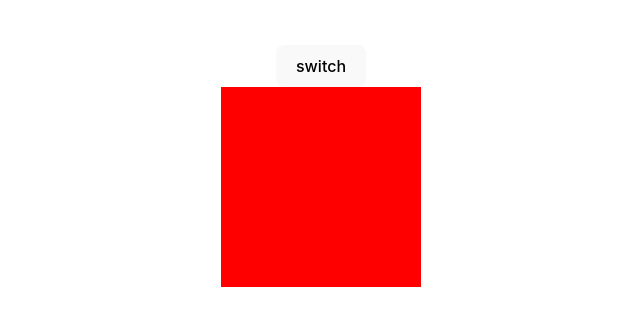
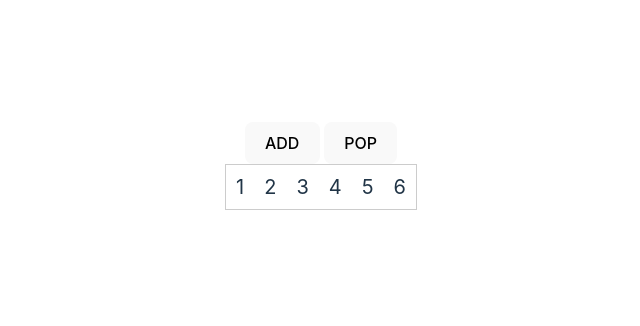
Before and after one commit to xiaoshanzhaguo/Vue3_Study, a Vue app: page / in a window 1280 px wide. Shown: the part 234-560 px from the top of the page, without its empty margins (319-959 px from the left). Built offline with nearby package versions, Linux system fonts and the light colour scheme.

Commit message:
feat: transitionGroup

```diff
--- a/package.json
+++ b/package.json
@@ -9,6 +9,7 @@
     "preview": "vite preview"
   },
   "dependencies": {
+    "animate.css": "^4.1.1",
     "gsap": "^3.12.5",
     "unplugin-vue-define-options": "^1.4.1",
     "vue": "^3.2.37"
--- a/src/components/Content/index.vue
+++ b/src/components/Content/index.vue
@@ -1,112 +1,40 @@
 <template>
  <div class="content">
-    <button @click="flag = !flag">switch</button>
-    <transition
-        appear
-        appear-from-class="from"
-        appear-active-class="active"
-        appear-to-class="to"
-    >
-        <div v-if="flag" class="box"></div>
-    </transition>
+    <button @click="add">ADD</button> <button @click="pop">POP</button>
+    <div class="wraps">
+        <transition-group
+            leave-active-class="animate__animated animate__bounceOut"
+            enter-active-class="animate__animated animate__bounceIn">
+            <div class="item" :key="item" v-for="item in list">{{ item }}</div>
+        </transition-group>
+    </div>
  </div>
 </template>
 <script setup lang='ts'>
 import { ref, reactive } from 'vue'
-import gsap from 'gsap'
-const flag = ref<boolean>(true)
-const EnterFrom = (el: Element) => {
-    // console.log('进入之前');
-    gsap.set(el, {
-        width: 0,
-        height: 0
-    })
+import 'animate.css'
+
+const list = reactive<number[]>([1,2,3,4,5,6])
+
+const add = () => {
+    list.push(list.length + 1);
 }
-const EnterActive = (el: Element, done: gsap.Callback) => {
-    // console.log('过渡曲线');
-    // setTimeout(() => {
-    //     done();
-    // }, 3000)
-    gsap.to(el, {
-        width: 200,
-        height: 200,
-        onComplete: done
-    })
+
+const pop = () => {
+    list.pop();
 }
-const EnterTo = (el: Element) => {
-    console.log('过渡完成');
-}
-const EnterCancelled = (el: Element) => {
-    console.log('过渡效果被打断');
-}
-const LeaveFrom = (el: Element) => {
-    console.log('离开之前');
-}
-const Leave = (el: Element, done: gsap.Callback) => {
-    // console.log('离开过渡曲线');
-    // setTimeout(() => {
-    //     done();
-    // }, 3000)
-    gsap.to(el, {
-        width: 0,
-        height: 0,
-        onComplete: done
-    })
-}
-const LeaveTo = (el: Element) => {
-    console.log('离开完成');
-}
-const LeaveCancelled = (el: Element) => {
-    console.log('离开过渡曲线被打断----------');
-}
+
 </script>
 <style lang="less" scoped>
-.box {
-    width: 200px;
-    height: 200px;
-    background: red;
-}
-.from {
-    width: 0;
-    height: 0;
-}
-.active {
-    transition: all 2s ease;
-}
-.to {
-    width: 200px;
-    height: 200px;
-}
-/* // 开始过渡 */
-.fade-enter-from{
-   background:red;
-   width:0px;
-   height:0px;
-   transform:rotate(360deg)
-}
-/* // 开始过渡了 */
-.fade-enter-active{
-  transition: all 2.5s linear;
-}
-/* // 过渡完成 */
-.fade-enter-to{
-   background:yellow;
-   width:200px;
-   height:200px;
-}
-/* // 离开的过渡 */
-.fade-leave-from{
-  width:200px;
-  height:200px;
-  transform:rotate(360deg)
-}
-/* // 离开中过渡 */
-.fade-leave-active{
-  transition: all 1s linear;
-}
-/* // 离开完成 */
-.fade-leave-to{
-  width:0px;
-  height:0px;
+.wraps {
+    display: flex;
+    flex-wrap: wrap;
+    word-break: break-all;
+    border: 1px solid #ccc;
+
+    .item {
+        margin: 10px;
+        font-size: 20px;
+    }
 }
 </style>
```
Also changed, not shown: 1 other file (tests, documents, lock files or other folders).
